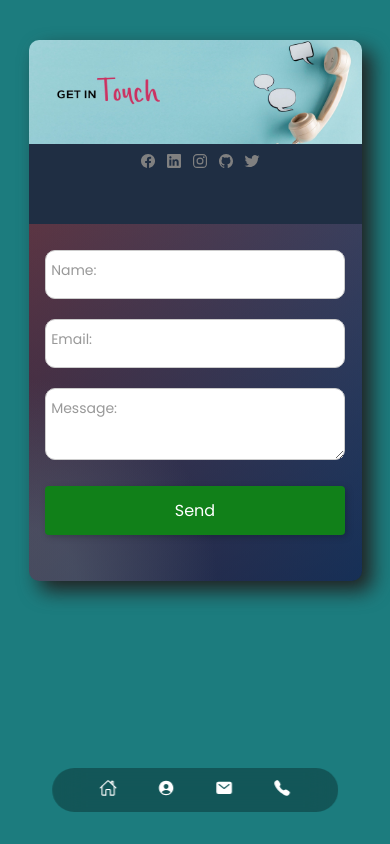
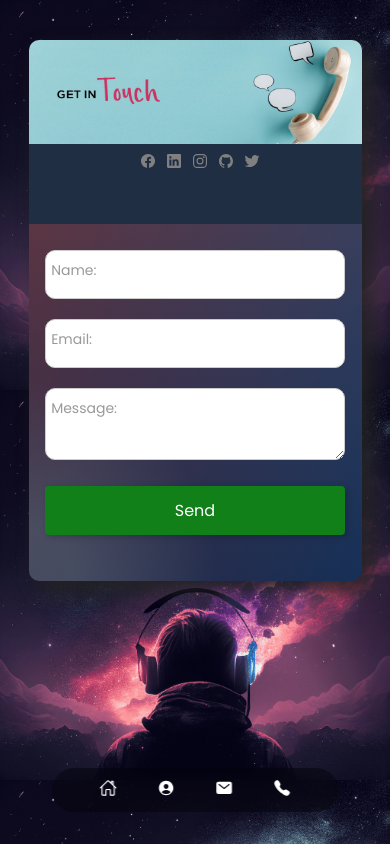
Before and after one commit to prodyut-das-repo/profile, a React (Create React App) app: page /profile/mail in a window 390 px wide. Built offline with nearby package versions, Linux system fonts and the light colour scheme.

Commit message:
update contact section

```diff
--- a/src/components/About.tsx
+++ b/src/components/About.tsx
@@ -9,7 +9,7 @@ export default function About() {
       <h3>PERSONAL PROFILE</h3>
       <ul>
         {state.data.profile.map(item =>
-          <li>{item}</li>
+          <li key={item}>{item}</li>
         )}
       </ul>
       <Accordion experience={state.data.work_experience} />
--- a/src/components/Accordion.tsx
+++ b/src/components/Accordion.tsx
@@ -9,21 +9,21 @@ export default function Accordion(props: any) {
             <div className="col">
                 <div className="tabs shadow">
                     {props.experience.map((item, index) =>
-                        <div className="tab">
+                        <div className="tab" key={index === 0 ? 'capgemini' : 'cisco'}>
                             <input type="checkbox" id={`chck${index + 1}`} />
                             <label className="tab-label border-bot" htmlFor={`chck${index + 1}`} ><span><img src={index === 0 ? capgemini : cisco} height='30' /><p>{item.duration}</p></span></label>
                             <div className="tab-content">
                                 {item.projects.map(project =>
-                                    <>
+                                    <div key={project.title}>
                                         <label><b>Title: </b>{project.title}</label>
                                         <div><b>Description: </b>{project.desc}</div>
                                         <div><b>Role:</b> {project.role}</div>
                                         <ul>
                                             {project.work.map(task =>
-                                                <li>{task}</li>
+                                                <li key={task}>{task}</li>
                                             )}
                                         </ul>
-                                    </>
+                                    </div>
                                 )}
                             </div>
                         </div>
--- a/src/components/Card.tsx
+++ b/src/components/Card.tsx
@@ -15,7 +15,7 @@ export default function Card(props: ICard) {
                 <div className="overlay">
                     <div className="overlay-text">
                         <img src={props.shield} height="200" />
-                        <p className='text'>
+                        <span className='text'>
                             <TypeWriterEffect
                                 textStyle={{
                                     fontFamily: 'Courier New',
@@ -28,7 +28,7 @@ export default function Card(props: ICard) {
                                 text={props.text}
                                 typeSpeed={30}
                             />
-                        </p>
+                        </span>
                     </div>
                 </div>
             </div>
@@ -39,7 +39,7 @@ export default function Card(props: ICard) {
             </div>
             <div className="overlay-text">
                         <img src={props.shield} height="200" className='shadow' />
-                        <p className='text'>
+                        <span className='text'>
                             <TypeWriterEffect
                                 textStyle={{
                                     fontFamily: 'Courier New',
@@ -52,7 +52,7 @@ export default function Card(props: ICard) {
                                 text={props.text}
                                 typeSpeed={30}
                             />
-                        </p>
+                        </span>
                     </div>
         </div>
         </div>
--- a/src/components/Contact.tsx
+++ b/src/components/Contact.tsx
@@ -39,8 +39,8 @@ export default function Contact() {
 
   }
   return (
-    <div style={{ padding: '10px' }} className="contact shadow">
-      <section id="contact">
+    <div style={{ padding: '10px' }} className="contact">
+      <section id="contact" className='shadow'>
         <div className="contact-box">
           <div className="contact-links">
             <div className="links">
--- a/src/style/accordion.scss
+++ b/src/style/accordion.scss
@@ -53,8 +53,8 @@
   .tab-content {
     max-height: 0;
     padding: 0 1em;
-    color: #2c3e50;
-    background: white;
+    background-color: #1a252f;
+    color: white;
     transition: all 0.35s;
   }
   .tab-close {
--- a/src/style/contact.scss
+++ b/src/style/contact.scss
@@ -8,10 +8,14 @@
 }
 
 .contact {
+  background: url('../assets/contactbg.png');
+  height: 100vh;
+  background-size: 100vw 100vh;
   #contact {
     display: flex;
     justify-content: center;
     align-items: center;
+    opacity: 0.9;
   }
 
   .contact-box {
@@ -225,3 +229,12 @@
     height: 10px;
   }
 }
+
+@media only screen and (max-width: 800px) {
+  .contact{
+    background-size: contain;
+    #contact{
+      opacity: 1;
+    }
+  }
+}
```
Also changed, not shown: src/assets/contactbg.png (added), src/assets/ice.jpeg (added).
